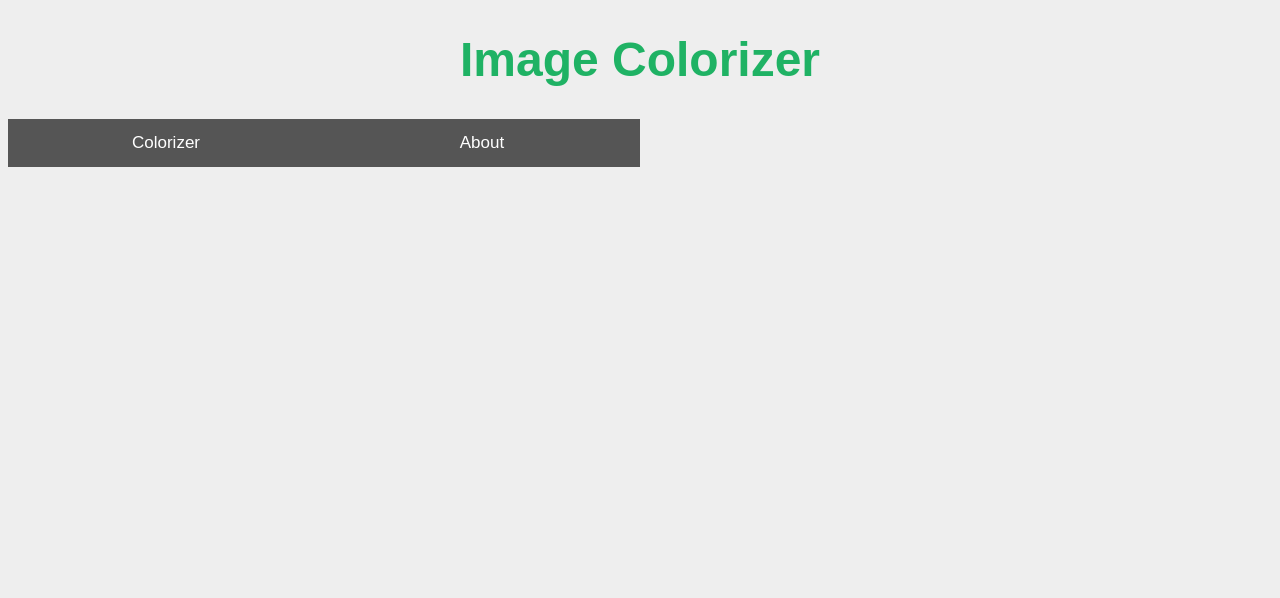
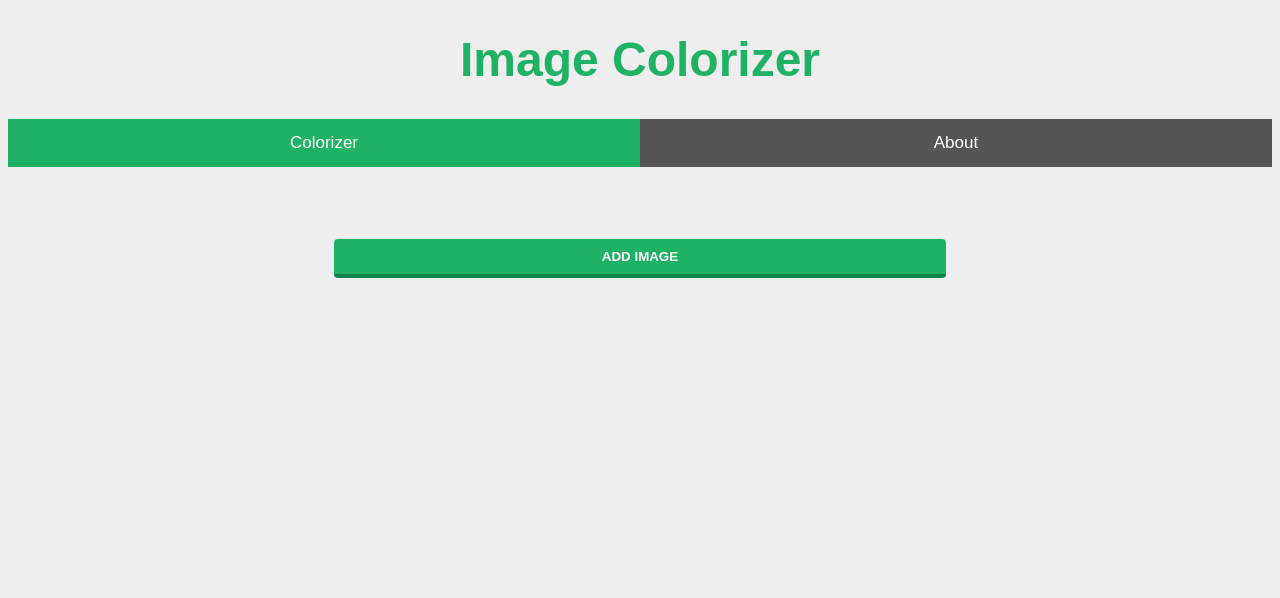
Before and after one commit to mbernhard7/image-colorizer, a Flask app: page / in a window 1280 px wide. Shown: the top 598 px of the page. Run offline with Flask 2, Linux system fonts and the light colour scheme.

Commit message:
Added tabs

```diff
--- a/static/css/colorizer.css
+++ b/static/css/colorizer.css
@@ -1,5 +1,5 @@
 .file-upload {
-  width: 600px;
+  width: 50%;
   margin: 0 auto;
   padding: 20px;
 }
--- a/static/css/header.css
+++ b/static/css/header.css
@@ -9,6 +9,9 @@ body {
   text-align:center;
 }
 
+.tabbar {
+  width: 100%;
+}
 .tablink {
   background-color: #555;
   color: white;
@@ -18,18 +21,14 @@ body {
   cursor: pointer;
   padding: 14px 16px;
   font-size: 17px;
-  width: 25%;
+  width: 50%;
 }
+
 .tablink:hover {
   background-color: #777;
 }
 
 .tabcontent {
-  color: white;
-  display: none;
   padding: 100px 20px;
   height: 100%;
 }
-
-#Colorizer {background-color: red;}
-#About {background-color: orange;}
--- a/static/scripts/tabs.js
+++ b/static/scripts/tabs.js
@@ -1,23 +1,15 @@
-function openPage(pageName, elmnt, color) {
-  // Hide all elements with class="tabcontent" by default */
+function openPage(pageName, elmnt) {
   var i, tabcontent, tablinks;
   tabcontent = document.getElementsByClassName("tabcontent");
   for (i = 0; i < tabcontent.length; i++) {
     tabcontent[i].style.display = "none";
   }
 
-  // Remove the background color of all tablinks/buttons
   tablinks = document.getElementsByClassName("tablink");
   for (i = 0; i < tablinks.length; i++) {
-    tablinks[i].style.backgroundColor = "";
+    tablinks[i].style.background = "";
   }
 
-  // Show the specific tab content
   document.getElementById(pageName).style.display = "block";
-
-  // Add the specific color to the button used to open the tab content
-  elmnt.style.backgroundColor = color;
+  elmnt.style.background = "#1FB264";
 }
-
-// Get the element with id="defaultOpen" and click on it
-document.getElementById("defaultOpen").click();
--- a/templates/main.html
+++ b/templates/main.html
@@ -11,8 +11,10 @@
 <body>
 
 <h1 class="title">Image Colorizer</h1>
-<button class="tablink" onclick="openPage('Colorizer', this, 'red')" id="defaultOpen">Colorizer</button>
-<button class="tablink" onclick="openPage('About', this, 'orange')">About</button>
+<div class="tabbar">
+	<button class="tablink" onclick="openPage('Colorizer', this)" style="background:#1FB264">Colorizer</button>
+	<button class="tablink" onclick="openPage('About', this)">About</button>
+</div>
 
 <div id="Colorizer" class="tabcontent">
 	<div class="file-upload">
@@ -22,10 +24,10 @@
 	  </div>
 	  <div class="file-upload-content">
 	    <img class="file-upload-image" src="#" alt="your image" />
-	    <div class="image-title-wrap">
-	      <button type="button" onclick="removeUpload()" class="remove-image">Remove <span class="image-title">Uploaded Image</span></button>
-	      <button type="button" onclick="colorizeImage()" class="colorize-image">Colorize <span class="image-title"> Image</span></button>
-	    </div>
+	    <div>
+	    	<button type="button" onclick="removeUpload()" class="remove-image">Remove <span class="image-title">Uploaded Image</span></button>
+	     	<button type="button" onclick="colorizeImage()" class="colorize-image">Colorize <span class="image-title"> Image</span></button>
+	 	</div>
 	  </div>
 	  <div class="file-return-content">
 	    <img class="file-return-image" src="#" alt="your image" />
@@ -33,10 +35,10 @@
 	</div>
 </div>
 
-<div id="About" class="tabcontent">
-	<h2 style="color:#1FB264; font-size:200%; text-align:center;">About</h2>
+<div id="About" class="tabcontent" style="display:none;">
 	<p>Example text about the project here</p>
 </div>
 
+
 </body>
 </html>
```
Also changed, not shown: other parts of static/css/colorizer.css (+9 -20 lines).
